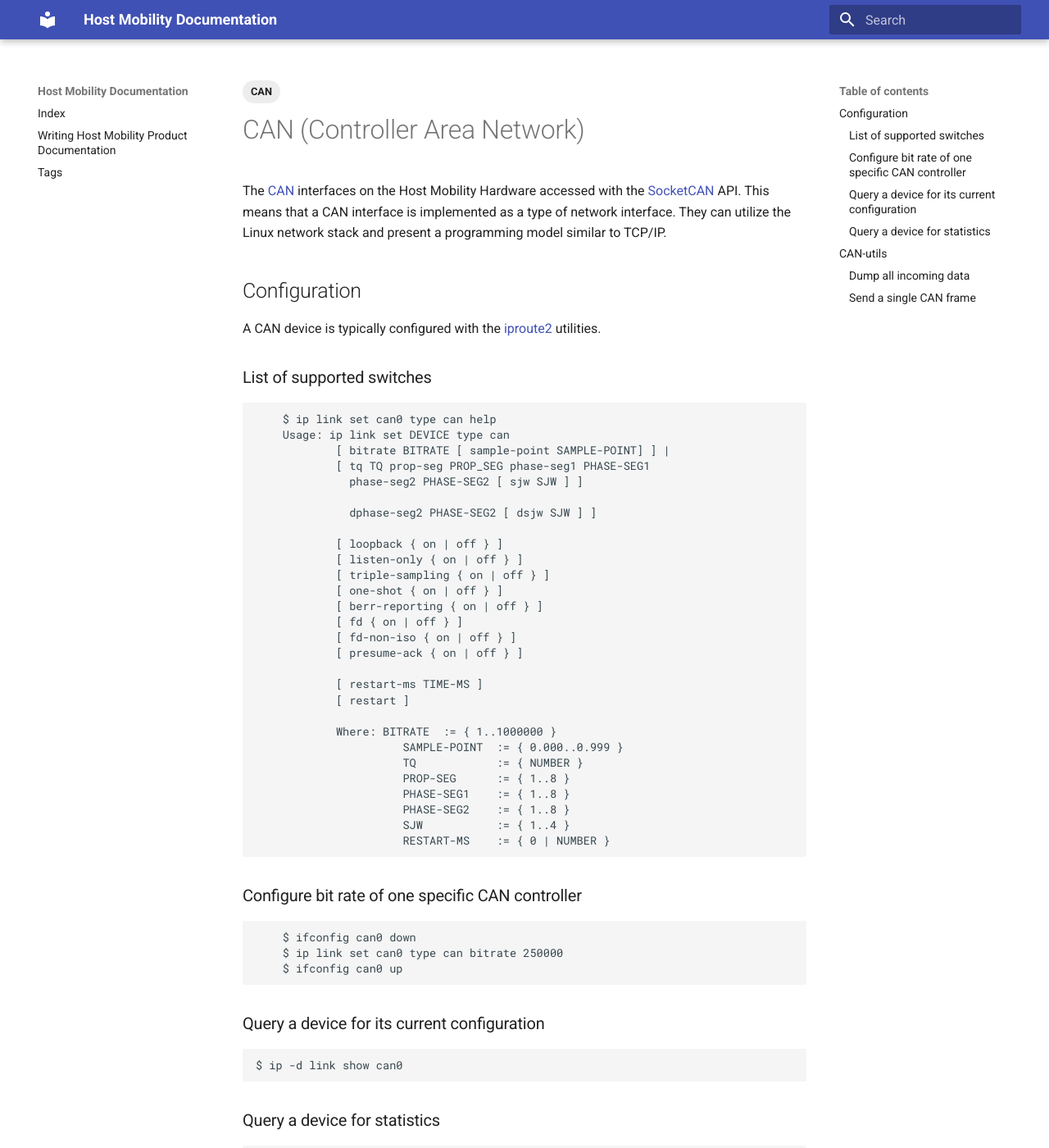
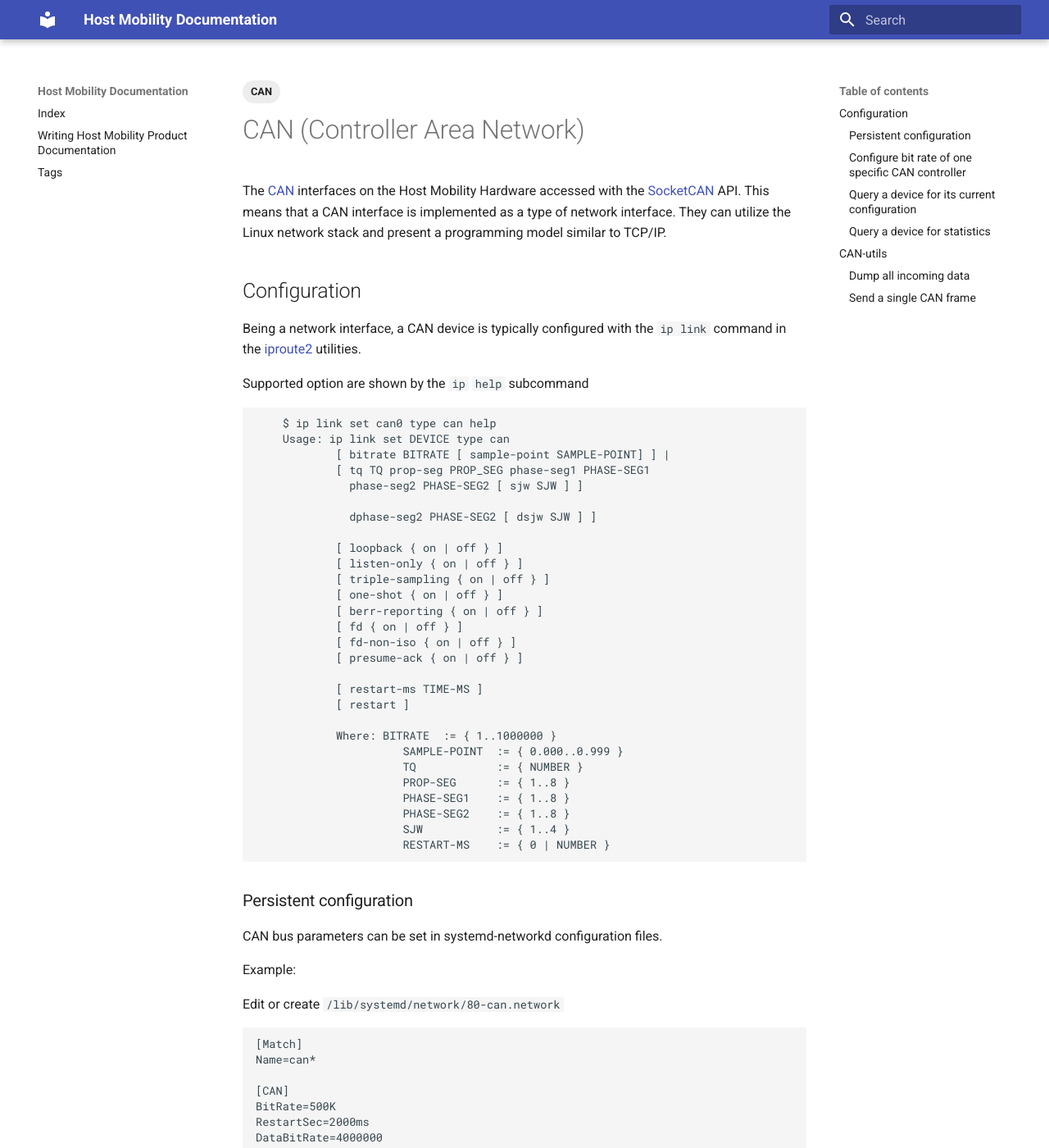
Before and after one commit to hostmobility/documentation, an MkDocs documentation site: the page built from docs/interfaces/can.md, in a window 1280 px wide and 1400 px high. Shown: the whole window at 82% size. Built offline with MkDocs 1.6.1 and Material for MkDocs 9.7.7, drawn with Linux system fonts in a browser that asks for light colours; some of the changed text lies outside the part shown.

````diff
--- a/docs/interfaces/can.md
+++ b/docs/interfaces/can.md
@@ -14,10 +14,11 @@ similar to TCP/IP.
 
 ## Configuration
 
-A CAN device is typically configured with the
+Being a network interface, a CAN device is typically configured with the `ip
+link` command in the
 [iproute2](https://wiki.linuxfoundation.org/networking/iproute2) utilities.
 
-### List of supported switches
+Supported option are shown by the `ip` `help` subcommand
 
 ```bash
     $ ip link set can0 type can help
@@ -50,6 +51,26 @@ A CAN device is typically configured with the
                       RESTART-MS    := { 0 | NUMBER }
 ```
 
+### Persistent configuration
+
+CAN bus parameters can be set in systemd-networkd configuration files.
+
+Example:
+
+Edit or create `/lib/systemd/network/80-can.network`
+
+```
+[Match]
+Name=can*
+
+[CAN]
+BitRate=500K
+RestartSec=2000ms
+DataBitRate=4000000
+FDMode=True
+```
+
+
 ### Configure bit rate of one specific CAN controller
 
 ```bash
@@ -76,7 +97,7 @@ network.
 ### Dump all incoming data
 
 ```bash
-$ candump -l any,0:0,#FFFFFFFF    (log error frames and also all data frames)
+$ candump -c -l any,0:0,#FFFFFFFF    (log error frames and also all data frames)
 ```
 
 ### Send a single CAN frame
````
Also changed, not shown: docs/interfaces/accelerometer.md (+12 -1 lines), docs/interfaces/hmx/accelerometer.md (added, +9 -0 lines).
